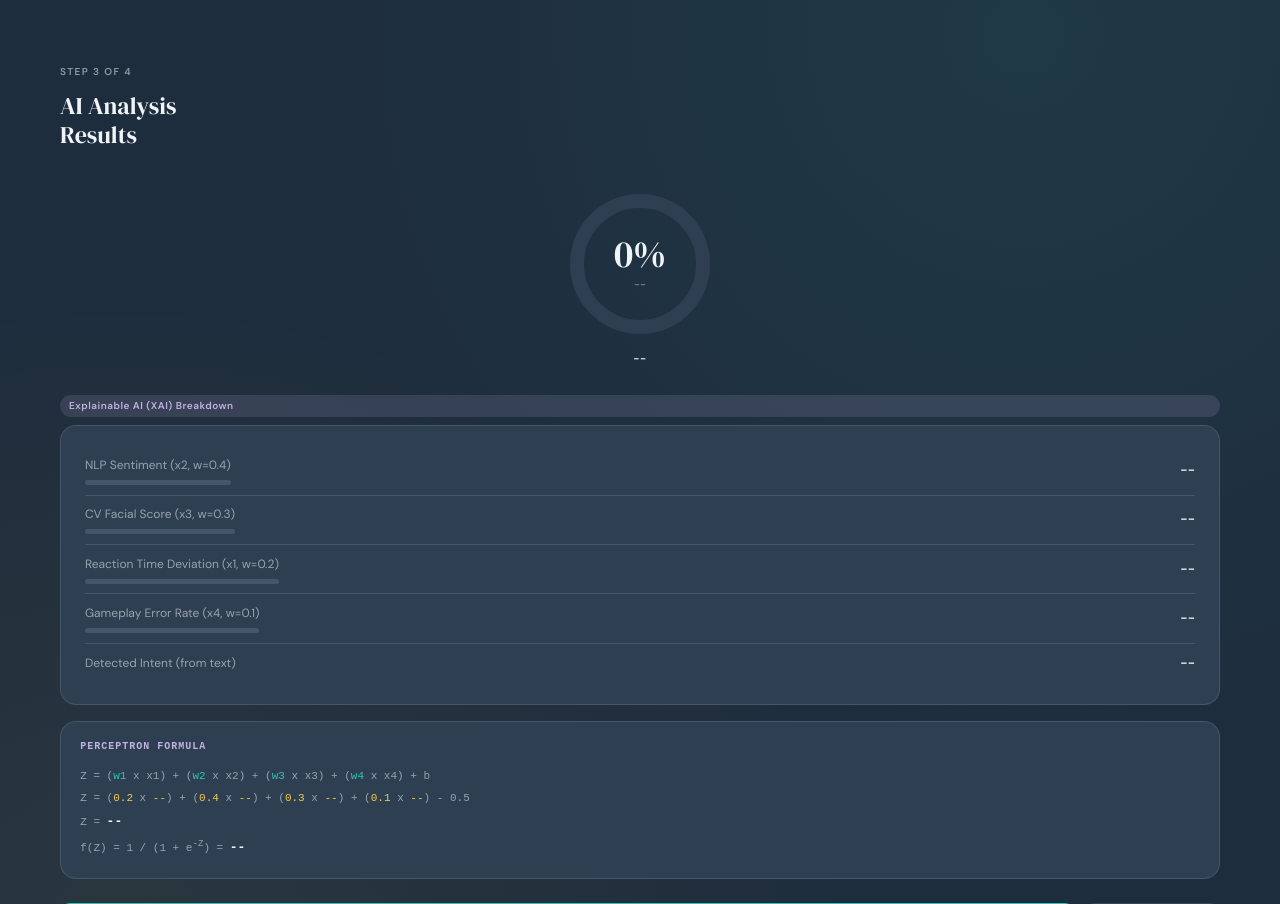
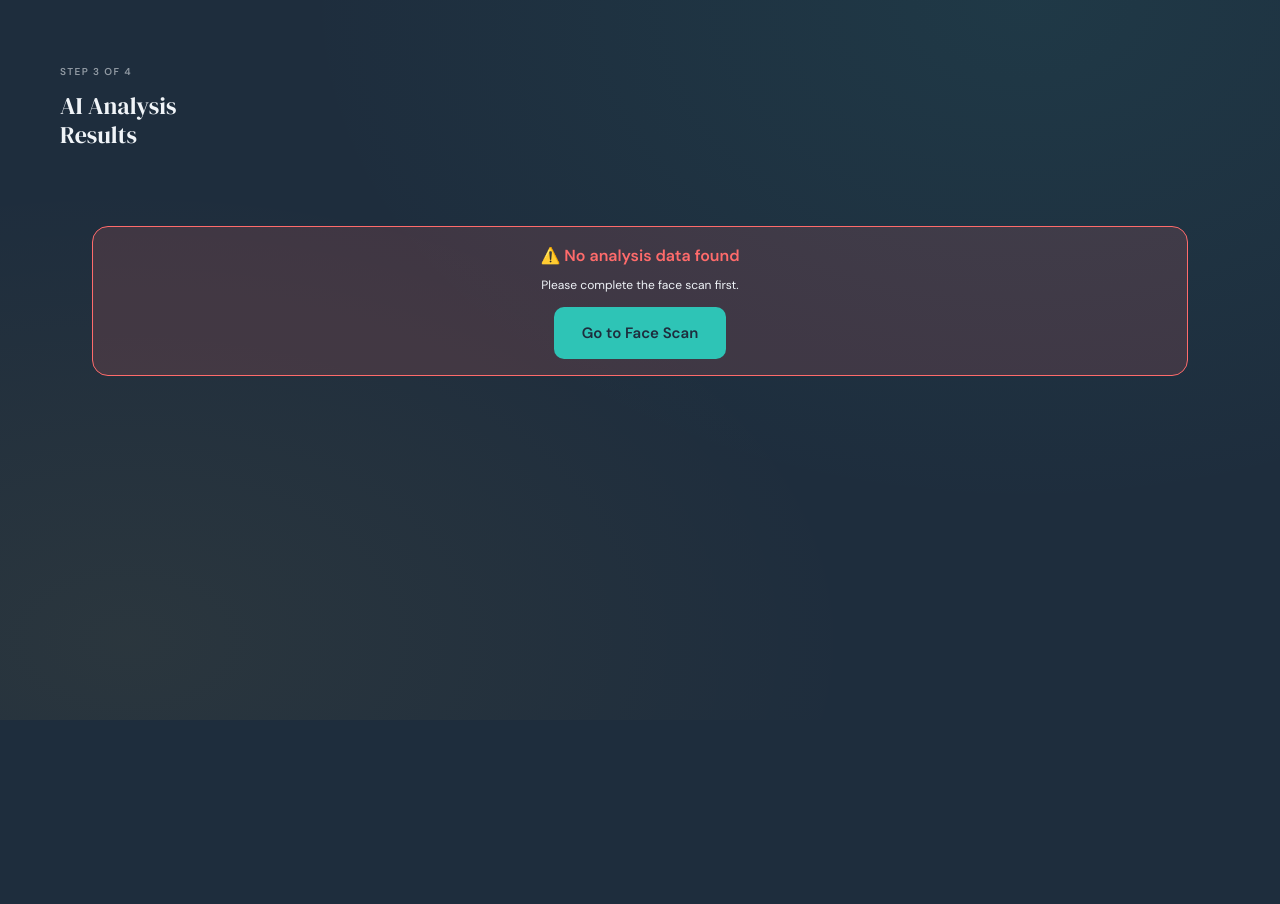
Before and after one commit to hafeezhaikal/mindbridge, a Flask app: page /analysis in a window 1280 px wide. Shown: the part 80-984 px from the top of the page. After the commit the page ends 741 px from the top, so only its background shows below. Run offline with Flask 3, Linux system fonts and the light colour scheme.

Commit message:
Fix analysis.html: add loading spinner and error handling

```diff
--- a/templates/analysis.html
+++ b/templates/analysis.html
@@ -55,6 +55,23 @@
     background: rgba(195,177,225,0.15); color: var(--lilac);
     margin-bottom: 0.5rem;
   }
+  .error-message {
+    background: rgba(255,107,107,0.15);
+    border: 1px solid var(--coral);
+    border-radius: var(--radius);
+    padding: 1rem;
+    margin: 1rem 0;
+    text-align: center;
+  }
+  .loader {
+    width: 40px; height: 40px;
+    border: 3px solid var(--teal);
+    border-top-color: transparent;
+    border-radius: 50%;
+    animation: spin 1s linear infinite;
+    margin: 0 auto;
+  }
+  @keyframes spin { to { transform: rotate(360deg); } }
 </style>
 {% endblock %}
 
@@ -65,6 +82,14 @@
     <h2 class="page-title" style="font-size:24px;">AI Analysis<br>Results</h2>
   </div>
 
+  <!-- Loading spinner -->
+  <div id="loadingSpinner" style="text-align:center; padding:2rem;">
+    <div class="loader"></div>
+    <p style="margin-top:1rem;">Loading your analysis...</p>
+  </div>
+
+  <!-- Main content (hidden initially) -->
+  <div id="analysisContent" style="display:none;">
     <div class="score-ring-wrap">
       <div style="position:relative;width:140px;height:140px;">
         <svg class="ring-svg" width="140" height="140" viewBox="0 0 100 100">
@@ -123,17 +148,47 @@
       <a href="#" class="btn btn-ghost" id="skipGameBtn" style="flex:0 0 auto;font-size:12px;">Skip to Game</a>
     </div>
   </div>
+</div>
 
 <script>
-  const data = JSON.parse(sessionStorage.getItem('analysisResult') || '{{ data | safe }}');
-
   const STATUS_COLORS = {
     danger:'var(--coral)', warning:'var(--gold)', caution:'#FFD700',
     info:'var(--sky)', success:'var(--sage)'
   };
 
   window.addEventListener('DOMContentLoaded', () => {
-    if (!data || !data.score) return;
+    const loading = document.getElementById('loadingSpinner');
+    const content = document.getElementById('analysisContent');
+
+    // Get data from sessionStorage first, then from Flask template
+    let rawData = sessionStorage.getItem('analysisResult');
+    if (!rawData) {
+      rawData = '{{ data | safe }}';
+    }
+
+    let data = null;
+    try {
+      data = JSON.parse(rawData);
+    } catch(e) {
+      console.error("Failed to parse analysis data", e);
+    }
+
+    // If no valid data, show error
+    if (!data || !data.score) {
+      loading.innerHTML = `
+        <div class="error-message">
+          <p style="color:var(--coral);font-weight:600;">⚠️ No analysis data found</p>
+          <p style="font-size:12px;margin-top:8px;">Please complete the face scan first.</p>
+          <a href="/scan" class="btn btn-primary" style="margin-top:12px;">Go to Face Scan</a>
+        </div>
+      `;
+      return;
+    }
+
+    // Hide spinner, show content
+    loading.style.display = 'none';
+    content.style.display = 'block';
+
     const pct = data.score_pct;
     const status = data.status;
     const nlp = data.nlp;
@@ -141,7 +196,7 @@
     const formula = data.formula;
 
     setTimeout(() => {
-      // Ring
+      // Ring animation
       const offset = 283 - (283 * pct / 100);
       const ring = document.getElementById('ringFill');
       ring.style.strokeDashoffset = offset;
@@ -170,7 +225,11 @@
       document.getElementById('val-er').textContent = data.error_rate.toFixed(2);
       document.getElementById('bar-er').style.width = (data.error_rate * 100) + '%';
 
-      // Formula
+      // Intent
+      const intentText = data.nlp.intent || 'None (positive sentiment)';
+      document.getElementById('intentDisplay').textContent = intentText;
+
+      // Formula values
       document.getElementById('fx1').textContent = data.reaction_deviation.toFixed(3);
       document.getElementById('fx2').textContent = nlpVal.toFixed(2);
       document.getElementById('fx3').textContent = data.cv_score.toFixed(2);
@@ -178,17 +237,14 @@
       document.getElementById('fz').textContent = formula.z.toFixed(4);
       document.getElementById('fscore').textContent = data.score.toFixed(4);
 
-      // Game rec
+      // Game recommendation
+      if (game && game.name) {
         document.getElementById('gameName').textContent = game.name;
         document.getElementById('gameDesc').textContent = game.description;
         document.getElementById('gameReason').textContent = 'Why: ' + game.reason;
         document.getElementById('gameRec').style.display = 'block';
-
         document.getElementById('skipGameBtn').href = '/game/' + game.type;
-
-      const intentText = data.nlp.intent || 'None (positive sentiment)';
-      document.getElementById('intentDisplay').textContent = intentText;
-
+      }
     }, 200);
   });
 </script>
```
Lines whose indentation alone changed are shown as unchanged.
